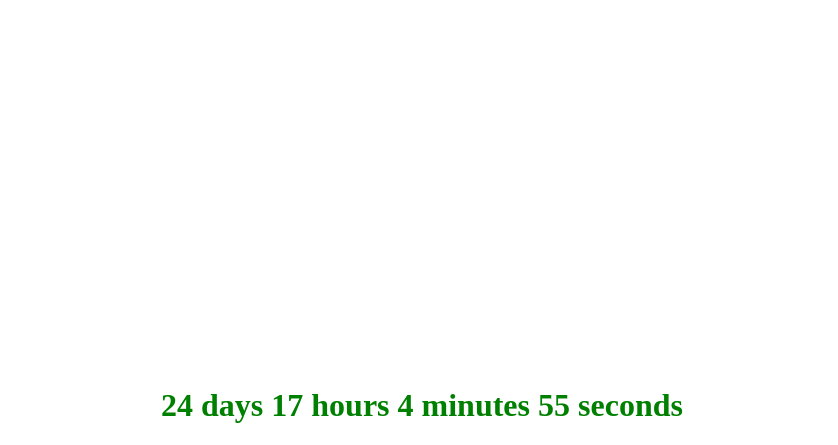
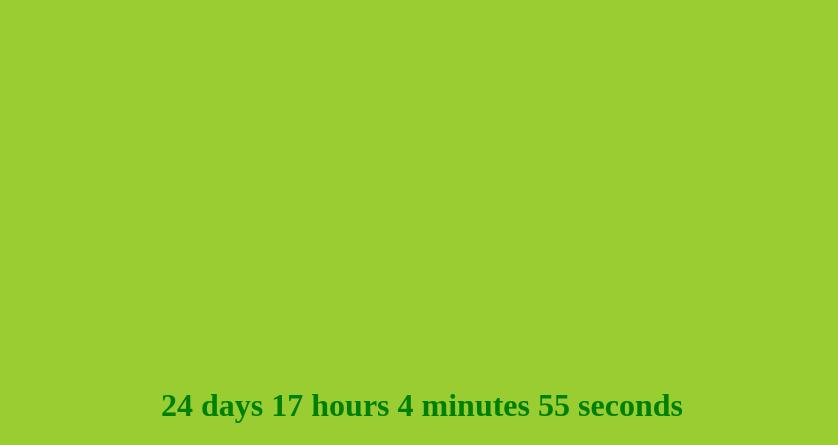
Before and after one commit to Pryme-Tech/Pryme-Tech.github.io, a plain HTML site: page index.html in a window 1280 px wide. Shown: the part 606-1051 px from the top of the page, without its empty margins (218-1056 px from the left). Drawn offline with Linux system fonts and the light colour scheme; animation ran at ten frames a second.

Commit message:
Update index.html

```diff
--- a/index.html
+++ b/index.html
@@ -10,7 +10,7 @@
 </center>
 <style>
 *{
-background: transparent;
+background: yellowgreen;
 color: green;
 }
 h1{
```
